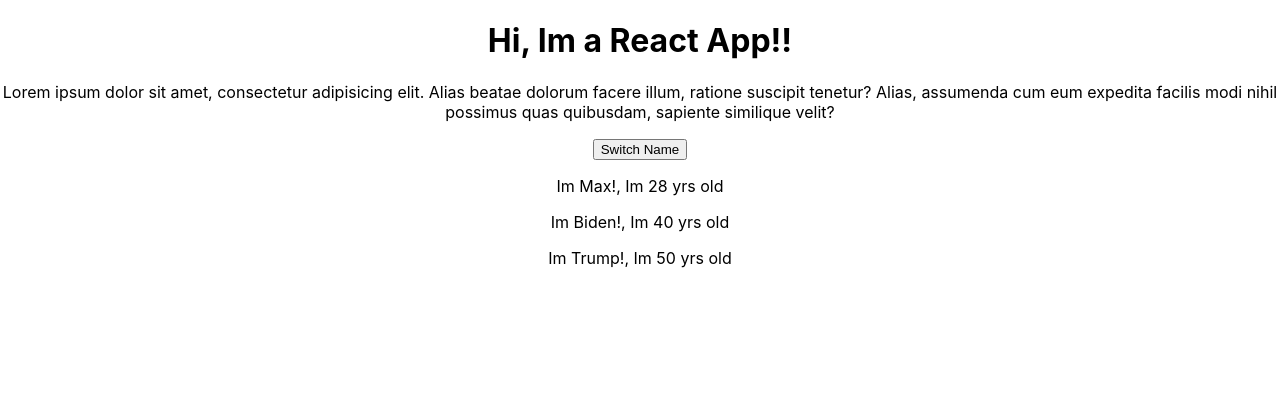
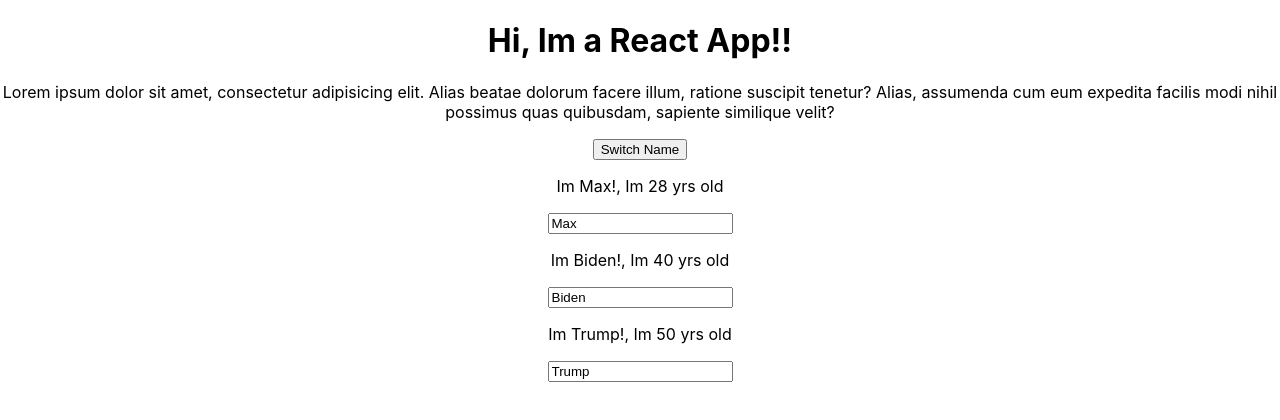
Before and after one commit to AhamedBilal/learn-react, a React (Create React App) app: page / in a window 1280 px wide. Shown: the top 420 px of the page. Built offline with nearby package versions, Linux system fonts and the light colour scheme.

Commit message:
Adding 2 way binding

```diff
--- a/src/App.js
+++ b/src/App.js
@@ -24,6 +24,16 @@ class App extends Component {
         })
     }
 
+    nameChangedHandler = (event) => {
+        this.setState({
+            persons: [
+                {name: 'Ahamed', age: 28},
+                {name: event.target.value, age: 40},
+                {name: 'Trump', age: 50}
+            ]
+        })
+    }
+
     render() {
         return (
             <div className="App">
@@ -31,9 +41,9 @@ class App extends Component {
                 <p>Lorem ipsum dolor sit amet, consectetur adipisicing elit. Alias beatae dolorum facere illum,
                     ratione suscipit tenetur? Alias, assumenda cum eum expedita facilis modi nihil possimus quas
                     quibusdam, sapiente similique velit?</p>
-                <button onClick={() => this.switchNameHandler.bind('Ahamed')}>Switch Name</button>
+                <button onClick={() => this.switchNameHandler('Ahmed')}>Switch Name</button>
                 <Person name={this.state.persons[0].name} age={this.state.persons[0].age}/>
-                <Person name={this.state.persons[1].name} age={this.state.persons[1].age}/>
+                <Person change={this.nameChangedHandler} name={this.state.persons[1].name} age={this.state.persons[1].age}/>
                 <Person clickMe={this.switchNameHandler.bind(this, 'Bilal')} name={this.state.persons[2].name} age={this.state.persons[2].age}/>
             </div>
         )
--- a/src/Person/Person.js
+++ b/src/Person/Person.js
@@ -4,6 +4,7 @@ const person = (props) => {
         <div>
             <p onClick={props.clickMe}>Im {props.name}!, Im {props.age} yrs old</p>
             <p>{props.children}</p>
+            <input type="text" onChange={props.change} value={props.name}/>
         </div>
     )
 }
```
